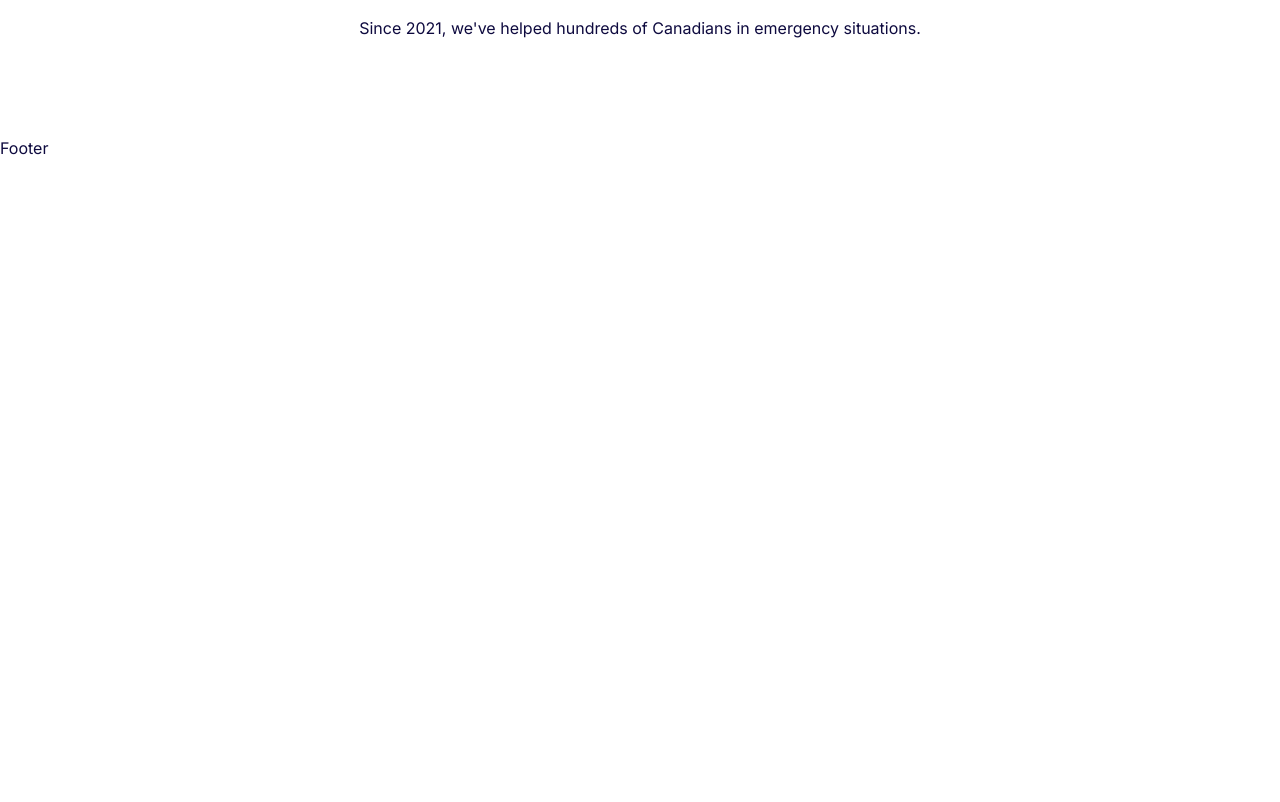
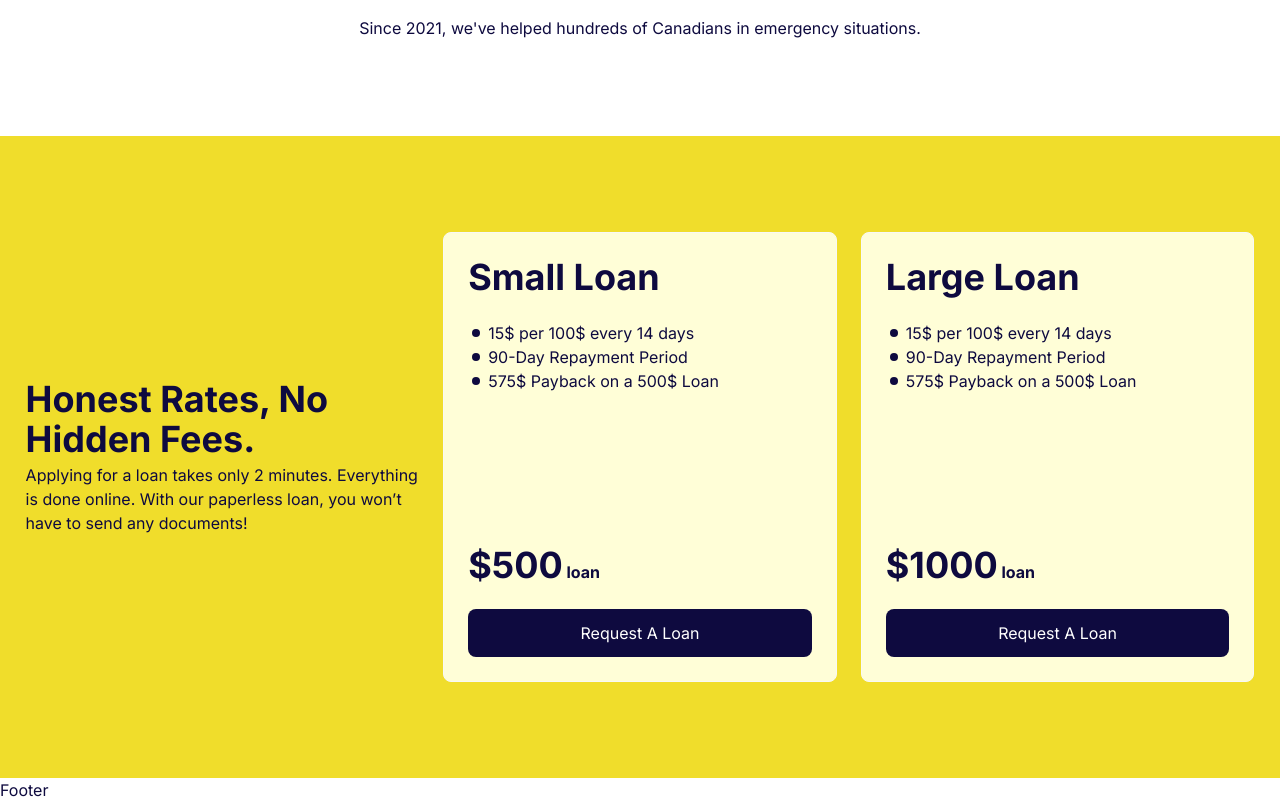
Before and after one commit to jarangit/fl-star-pay-loans, a Next.js app: page / in a window 1280 px wide. Shown: the part 2380-3182 px from the top of the page. Before the commit the page ends 2540 px from the top, so only its background shows below. Built offline with nearby package versions, Linux system fonts and the light colour scheme.

Commit message:
feat: create price section

```diff
--- /dev/null
+++ b/app/components/sections/price.tsx
@@ -0,0 +1,74 @@
+import React from 'react'
+import Column from '../elements/column'
+import Row from '../elements/row'
+import { GoDotFill } from 'react-icons/go'
+
+type Props = {}
+
+const Price = (props: Props) => {
+  return (
+    <div className='bg-yellow'>
+      <div className='my-container !py-24 grid grid-cols-1 md:grid-cols-3 gap-6'>
+        {/* section-1 */}
+        <Column className='items-center justify-center'>
+          <div className='text-4xl font-bold'>Honest Rates, No Hidden Fees.
+          </div>
+          <div>Applying for a loan takes only 2 minutes. Everything is done online. With our paperless loan, you won’t have to send any documents!</div>
+        </Column>
+
+        {/* section-2 */}
+        <Column className='p-6 border h-[450px] justify-between bg-yellowLight rounded-lg border-gray'>
+          <Column className='gap-6'>
+            <div className='text-4xl font-bold'>Small Loan</div>
+            <Column gap={3}>
+              <Row>
+                <GoDotFill />
+                <div>15$ per 100$ every 14 days</div>
+              </Row>
+              <Row>
+                <GoDotFill />
+                <div>90-Day Repayment Period</div>
+              </Row>
+              <Row>
+                <GoDotFill />
+                <div>575$ Payback on a 500$ Loan</div>
+              </Row>
+            </Column>
+          </Column>
+
+          <Column className='gap-6'>
+            <div className='font-bold'> <span className='text-4xl font-bold'>$500</span> loan</div>
+            <button className='bg-darkNavy text-white p-3 rounded-lg'>Request A Loan</button>
+          </Column>
+        </Column>
+        {/* section-2 */}
+        <Column className='p-6 border h-[450px] justify-between bg-yellowLight rounded-lg border-gray'>
+          <Column className='gap-6'>
+            <div className='text-4xl font-bold'>Large Loan            </div>
+            <Column gap={3}>
+              <Row>
+                <GoDotFill />
+                <div>15$ per 100$ every 14 days</div>
+              </Row>
+              <Row>
+                <GoDotFill />
+                <div>90-Day Repayment Period</div>
+              </Row>
+              <Row>
+                <GoDotFill />
+                <div>575$ Payback on a 500$ Loan</div>
+              </Row>
+            </Column>
+          </Column>
+
+          <Column className='gap-6'>
+            <div className='font-bold'> <span className='text-4xl font-bold'>$1000</span> loan</div>
+            <button className='bg-darkNavy text-white p-3 rounded-lg'>Request A Loan</button>
+          </Column>
+        </Column>
+      </div>
+    </div>
+  )
+}
+
+export default Price
--- a/app/page.tsx
+++ b/app/page.tsx
@@ -2,6 +2,7 @@ import Image from "next/image";
 import Banner from "./components/sections/banner";
 import GetYourLoan from "./components/sections/get-your-loan";
 import Why from "./components/sections/why";
+import Price from "./components/sections/price";
 
 export default function Home() {
   return (
@@ -9,6 +10,7 @@ export default function Home() {
       <Banner />
       <GetYourLoan />
       <Why />
+      <Price />
     </div>
   );
 }
```
